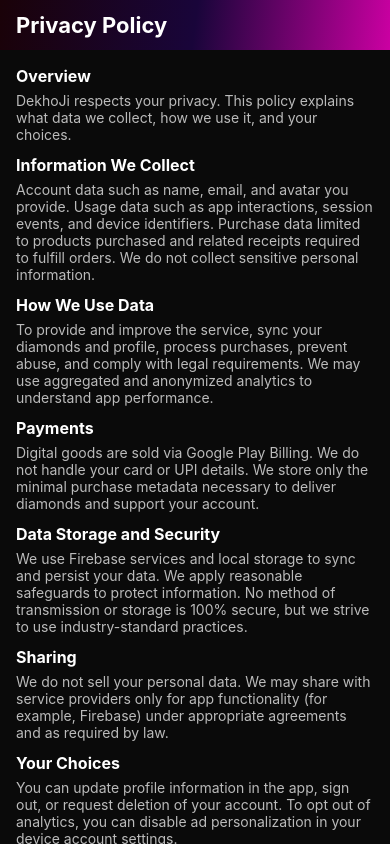
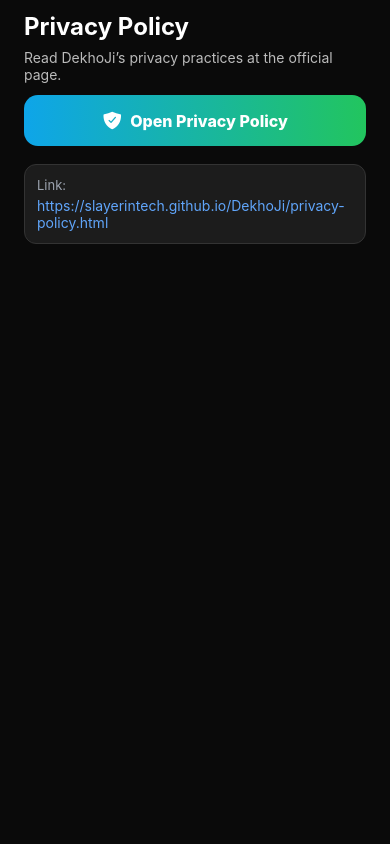
Before and after one commit to slayerintech/DekhoJi, a React Native app: screen /Privacy in a window 390 px wide. Built offline with nearby package versions, Linux system fonts and the light colour scheme.

Commit message:
- Added Privacy policy

```diff
--- a/src/screens/PrivacyPolicyScreen.js
+++ b/src/screens/PrivacyPolicyScreen.js
@@ -1,66 +1,50 @@
-import React from 'react'
-import { SafeAreaView, useSafeAreaInsets } from 'react-native-safe-area-context'
-import { LinearGradient } from 'expo-linear-gradient'
-import { ScrollView, Text, View } from 'react-native'
+import React from 'react';
+import { SafeAreaView, useSafeAreaInsets } from 'react-native-safe-area-context';
+import { View, Text, Pressable, Alert, Linking } from 'react-native';
+import { LinearGradient } from 'expo-linear-gradient';
+import { Ionicons } from '@expo/vector-icons';
+import * as WebBrowser from 'expo-web-browser';
 
-export default function PrivacyPolicyScreen() {
-  const insets = useSafeAreaInsets()
+const POLICY_URL = 'https://slayerintech.github.io/DekhoJi/privacy-policy.html';
+
+export default function PrivacyPolicyScreen({ navigation }) {
+  const insets = useSafeAreaInsets();
+
+  const openPolicy = async () => {
+    try {
+      const result = await WebBrowser.openBrowserAsync(POLICY_URL);
+      if (result?.type === 'cancel' || result?.type === 'dismiss') {
+        // user closed; nothing else
+      }
+    } catch (e) {
+      try {
+        await Linking.openURL(POLICY_URL);
+      } catch {
+        Alert.alert('Unable to open', 'Please copy and open this link in your browser:\n' + POLICY_URL);
+      }
+    }
+  };
+
   return (
     <SafeAreaView style={{ flex: 1, backgroundColor: '#0a0a0a' }}>
-      <LinearGradient colors={["#1a0208ff", "#19053aff", "#cb00a2ff"]} start={{ x: 0, y: 0 }} end={{ x: 1, y: 1 }} style={{ paddingHorizontal: 16, paddingTop: insets.top + 12, paddingBottom: 12 }}>
-        <Text style={{ color: '#fff', fontSize: 22, fontWeight: '700' }}>Privacy Policy</Text>
-      </LinearGradient>
-      <ScrollView contentContainerStyle={{ padding: 16 }}>
-        <View style={{ marginBottom: 12 }}>
-          <Text style={{ color: '#fff', fontSize: 16, fontWeight: '700' }}>Overview</Text>
-          <Text style={{ color: '#bbb', marginTop: 6 }}>DekhoJi respects your privacy. This policy explains what data we collect, how we use it, and your choices.</Text>
+      <View style={{ paddingTop: insets.top + 12, paddingHorizontal: 24, paddingBottom: 12 }}>
+        <Text style={{ color: '#fff', fontSize: 24, fontWeight: '700' }}>Privacy Policy</Text>
+        <Text style={{ color: '#bbb', marginTop: 8 }}>Read DekhoJi’s privacy practices at the official page.</Text>
+      </View>
+
+      <View style={{ paddingHorizontal: 24 }}>
+        <Pressable onPress={openPolicy}>
+          <LinearGradient colors={['#0ea5e9', '#22c55e']} start={{ x: 0, y: 0 }} end={{ x: 1, y: 0 }} style={{ borderRadius: 14, paddingVertical: 14, alignItems: 'center', flexDirection: 'row', justifyContent: 'center' }}>
+            <Ionicons name="shield-checkmark" size={20} color="#fff" style={{ marginRight: 8 }} />
+            <Text style={{ color: '#fff', fontSize: 16, fontWeight: '800' }}>Open Privacy Policy</Text>
+          </LinearGradient>
+        </Pressable>
+
+        <View style={{ marginTop: 18, backgroundColor: '#1c1c1c', borderRadius: 12, padding: 12, borderWidth: 1, borderColor: '#333' }}>
+          <Text style={{ color: '#9ca3af', fontSize: 13 }}>Link:</Text>
+          <Text selectable style={{ color: '#60a5fa', marginTop: 4 }}>{POLICY_URL}</Text>
         </View>
-
-        <View style={{ marginBottom: 12 }}>
-          <Text style={{ color: '#fff', fontSize: 16, fontWeight: '700' }}>Information We Collect</Text>
-          <Text style={{ color: '#bbb', marginTop: 6 }}>Account data such as name, email, and avatar you provide. Usage data such as app interactions, session events, and device identifiers. Purchase data limited to products purchased and related receipts required to fulfill orders. We do not collect sensitive personal information.</Text>
-        </View>
-
-        <View style={{ marginBottom: 12 }}>
-          <Text style={{ color: '#fff', fontSize: 16, fontWeight: '700' }}>How We Use Data</Text>
-          <Text style={{ color: '#bbb', marginTop: 6 }}>To provide and improve the service, sync your diamonds and profile, process purchases, prevent abuse, and comply with legal requirements. We may use aggregated and anonymized analytics to understand app performance.</Text>
-        </View>
-
-        <View style={{ marginBottom: 12 }}>
-          <Text style={{ color: '#fff', fontSize: 16, fontWeight: '700' }}>Payments</Text>
-          <Text style={{ color: '#bbb', marginTop: 6 }}>Digital goods are sold via Google Play Billing. We do not handle your card or UPI details. We store only the minimal purchase metadata necessary to deliver diamonds and support your account.</Text>
-        </View>
-
-        <View style={{ marginBottom: 12 }}>
-          <Text style={{ color: '#fff', fontSize: 16, fontWeight: '700' }}>Data Storage and Security</Text>
-          <Text style={{ color: '#bbb', marginTop: 6 }}>We use Firebase services and local storage to sync and persist your data. We apply reasonable safeguards to protect information. No method of transmission or storage is 100% secure, but we strive to use industry-standard practices.</Text>
-        </View>
-
-        <View style={{ marginBottom: 12 }}>
-          <Text style={{ color: '#fff', fontSize: 16, fontWeight: '700' }}>Sharing</Text>
-          <Text style={{ color: '#bbb', marginTop: 6 }}>We do not sell your personal data. We may share with service providers only for app functionality (for example, Firebase) under appropriate agreements and as required by law.</Text>
-        </View>
-
-        <View style={{ marginBottom: 12 }}>
-          <Text style={{ color: '#fff', fontSize: 16, fontWeight: '700' }}>Your Choices</Text>
-          <Text style={{ color: '#bbb', marginTop: 6 }}>You can update profile information in the app, sign out, or request deletion of your account. To opt out of analytics, you can disable ad personalization in your device account settings.</Text>
-        </View>
-
-        <View style={{ marginBottom: 12 }}>
-          <Text style={{ color: '#fff', fontSize: 16, fontWeight: '700' }}>Children</Text>
-          <Text style={{ color: '#bbb', marginTop: 6 }}>DekhoJi is intended for adults. Users must be 18+ and confirm age before using the app.</Text>
-        </View>
-
-        <View style={{ marginBottom: 12 }}>
-          <Text style={{ color: '#fff', fontSize: 16, fontWeight: '700' }}>Contact</Text>
-          <Text style={{ color: '#bbb', marginTop: 6 }}>For privacy questions or requests, contact support at support@dekhoji.app.</Text>
-        </View>
-
-        <View style={{ marginBottom: 12 }}>
-          <Text style={{ color: '#fff', fontSize: 16, fontWeight: '700' }}>Updates</Text>
-          <Text style={{ color: '#bbb', marginTop: 6 }}>We may update this policy. Continued use of the app means you accept the current policy. Last updated on the date of your app build.</Text>
-        </View>
-      </ScrollView>
+      </View>
     </SafeAreaView>
-  )
+  );
 }
```
